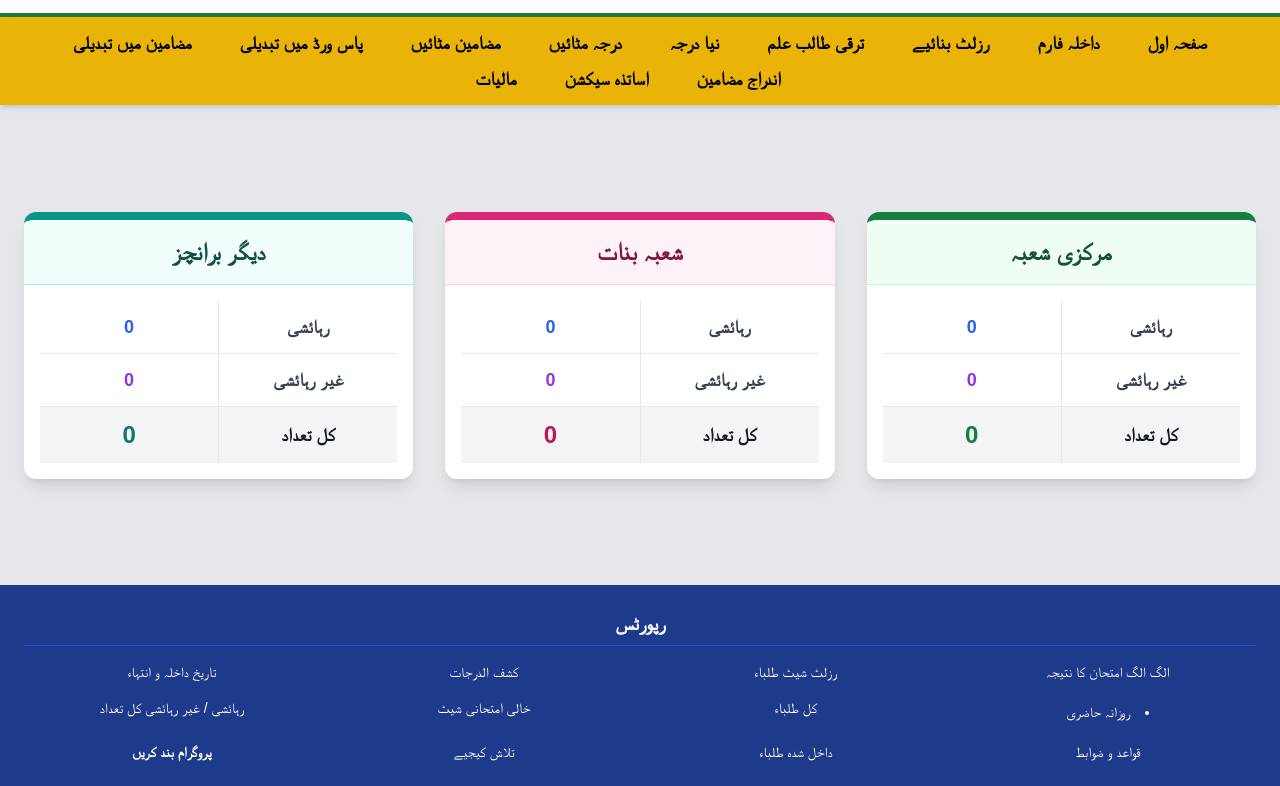
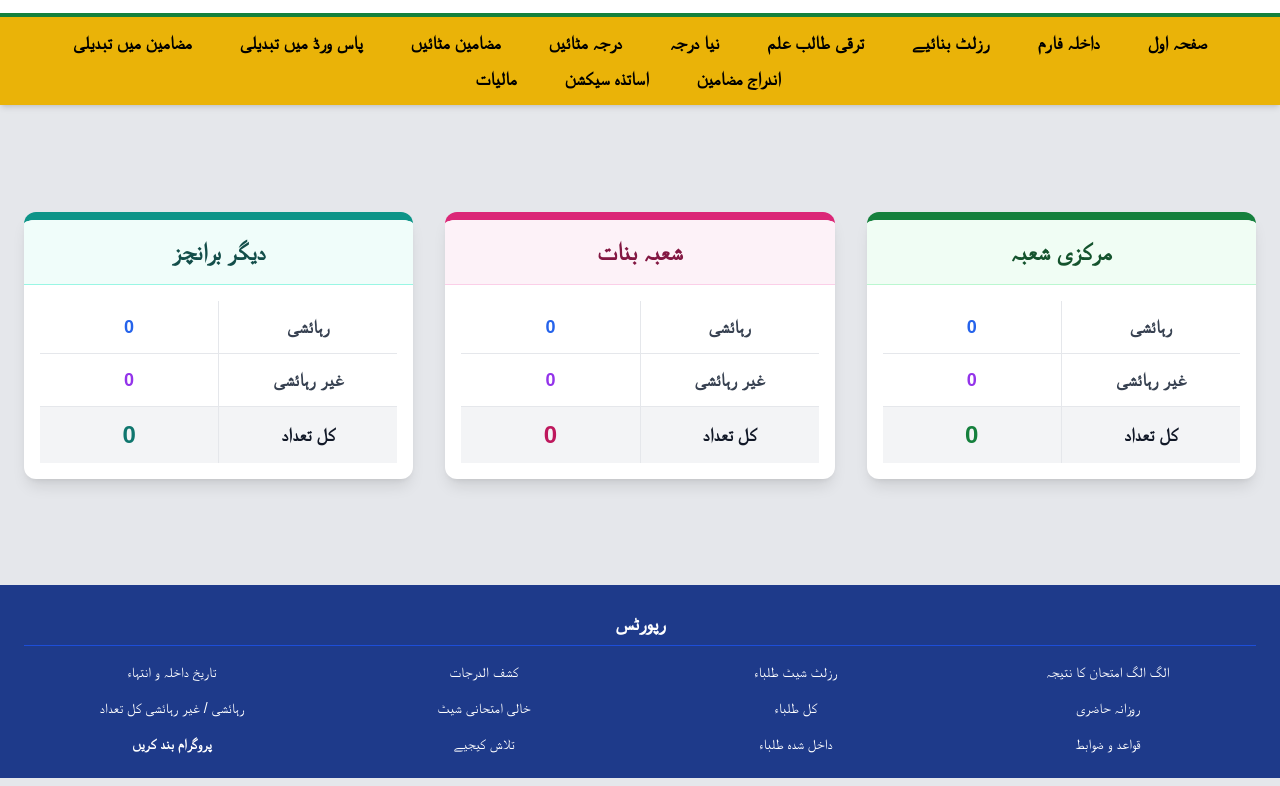
Before and after one commit to amctech106/MMS-Urdu, a website: page dashboard.html in a window 1280 px wide. Shown: the part 83-869 px from the top of the page. Drawn offline with nearby package versions, Linux system fonts and the light colour scheme; a script that the page names is missing; a web font is replaced by a local one.

Commit message:
Update dashboard.html

```diff
--- a/dashboard.html
+++ b/dashboard.html
@@ -185,7 +185,7 @@
                 <div class="hover:text-yellow-400 cursor-pointer">کشف الدرجات</div>
                 <div class="hover:text-yellow-400 cursor-pointer">تاریخ داخلہ و انتہاء</div>
 
-                <li class="cursor-pointer hover:bg-yellow-600 px-3 py-1 rounded transition" onclick="window.location.href='attendance.html'">روزانہ حاضری</li>
+                <div class="hover:text-yellow-400 cursor-pointer" onclick="window.location.href='attendance.html'">روزانہ حاضری</div>
                 <div class="hover:text-yellow-400 cursor-pointer" onclick="window.location.href='total_students_report.html'">کل <span class="student-plural-label">طلباء</span></div>
                 <div class="hover:text-yellow-400 cursor-pointer">خالی امتحانی شیٹ</div>
                 <div class="hover:text-yellow-400 cursor-pointer">رہائشی / غیر رہائشی کل تعداد</div>
```
